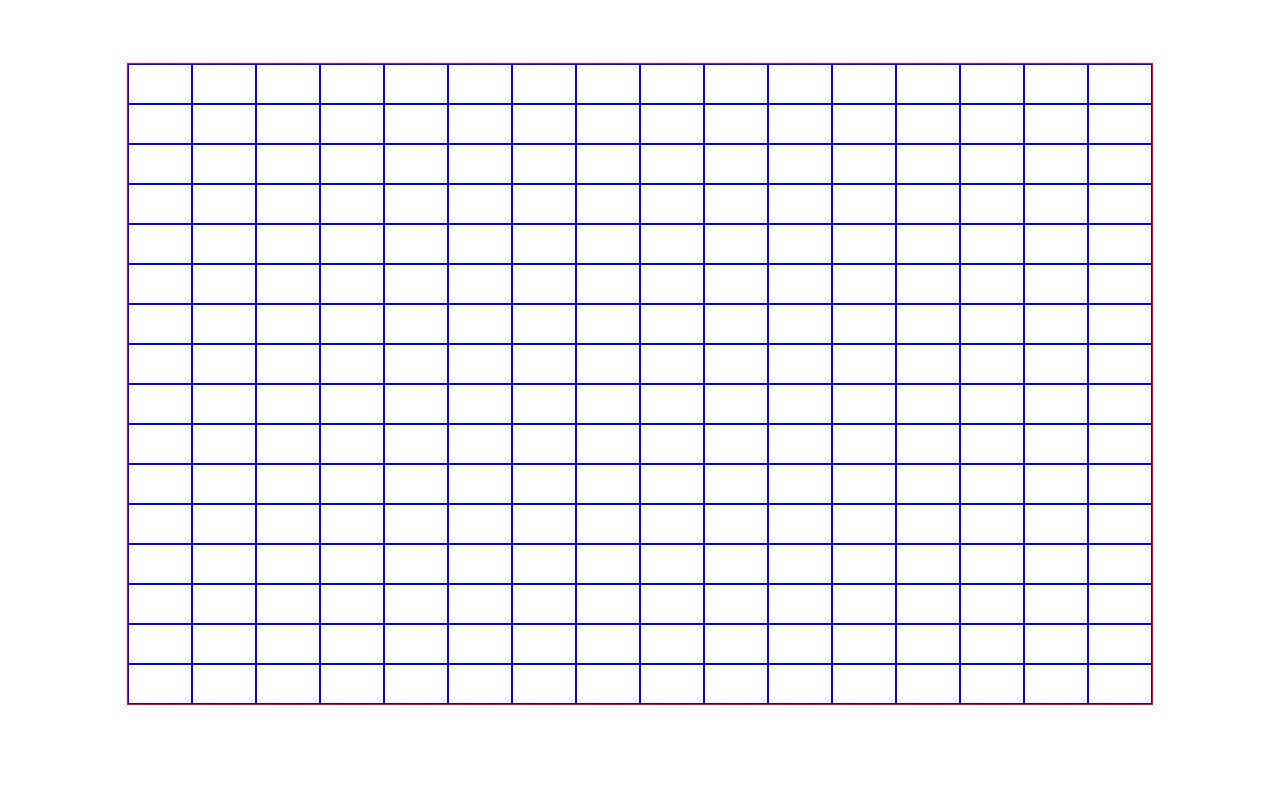
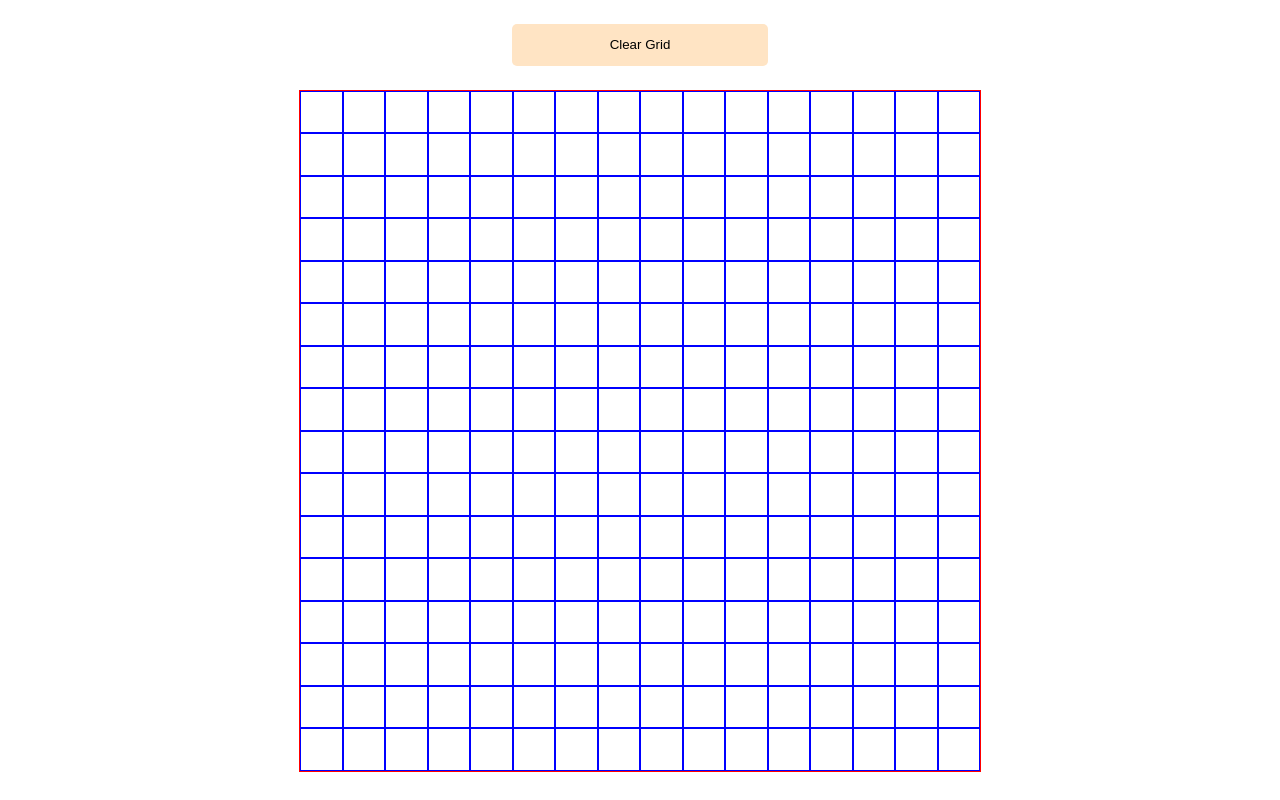
Before and after one commit to LucasBarbara/etch-a-sketch, a plain HTML site: page index.html in a window 1280 px wide. Drawn offline with Linux system fonts and the light colour scheme.

Commit message:
Add functions to let the user choose the size of the grid

```diff
--- a/css/style.css
+++ b/css/style.css
@@ -3,15 +3,29 @@ body {
   box-sizing: border-box;
 }
 
+button {
+
+  background-color: bisque;
+  border: none;
+  border-radius: 5px;
+  padding: 1em;
+  width: 20vw;
+}
+
+header {
+
+  margin-top: 3vh;
+  text-align: center;
+}
 .container {
 
   border: 1px solid red;
   display: grid;
   grid-template-columns: repeat(16, 1fr);
   grid-template-rows: repeat(16, 1fr);
-  margin: 5% auto;
-  width: 80vw;
-  height: 80vh;
+  margin: 3vh auto;
+  width: 85vh;
+  height: 85vh;
 }
 
 .content {
@@ -19,8 +33,3 @@ body {
   border: 1px solid blue;
 
 }
-
-.content:hover {
-
-  background: green;
-}
--- a/index.html
+++ b/index.html
@@ -12,6 +12,10 @@
 
   <body>
 
+    <header>
+      <button id="clearGrid">Clear Grid</button>
+    </header>
+
     <div class="container">
 
     </div>
--- a/js/index.js
+++ b/js/index.js
@@ -1,13 +1,35 @@
+let gridSize = 16;
+
 const container = document.querySelector('.container');
 
-for (let j = 0; j < 16; j++) {
-  for (let i = 0; i < 16; i++) {
+const button = document.querySelector('#clearGrid');
+
+
+drawGrid(gridSize);
+
+function drawGrid(gridSize) {
+  for (let j = 0; j < gridSize; j++) {
+    for (let i = 0; i < gridSize; i++) {
       let content = document.createElement('div');
       content.classList.add('content');
       container.appendChild(content);
     }
   }
+    paint();
+}
 
+function newGrid() {
+
+  let newGridSize = +prompt('How many squares by side should the new grid be?');
+
+  while(container.firstChild) {
+    container.removeChild(container.firstChild);
+  }
+  drawGrid(newGridSize);
+  gridTemplate(newGridSize);
+}
+
+function paint() {
   const squares = document.querySelectorAll('.content');
 
   squares.forEach((square) => {
@@ -16,3 +38,12 @@ squares.forEach((square) => {
       square.style.backgroundColor = 'blue';
     })
   })
+
+}
+
+function gridTemplate(x) {
+  container.style.gridTemplateRows = "repeat(" + x + ", 1fr)";
+  container.style.gridTemplateColumns = "repeat(" + x + ", 1fr)";
+}
+
+button.addEventListener('click', newGrid);
```
Lines whose indentation alone changed are shown as unchanged.
